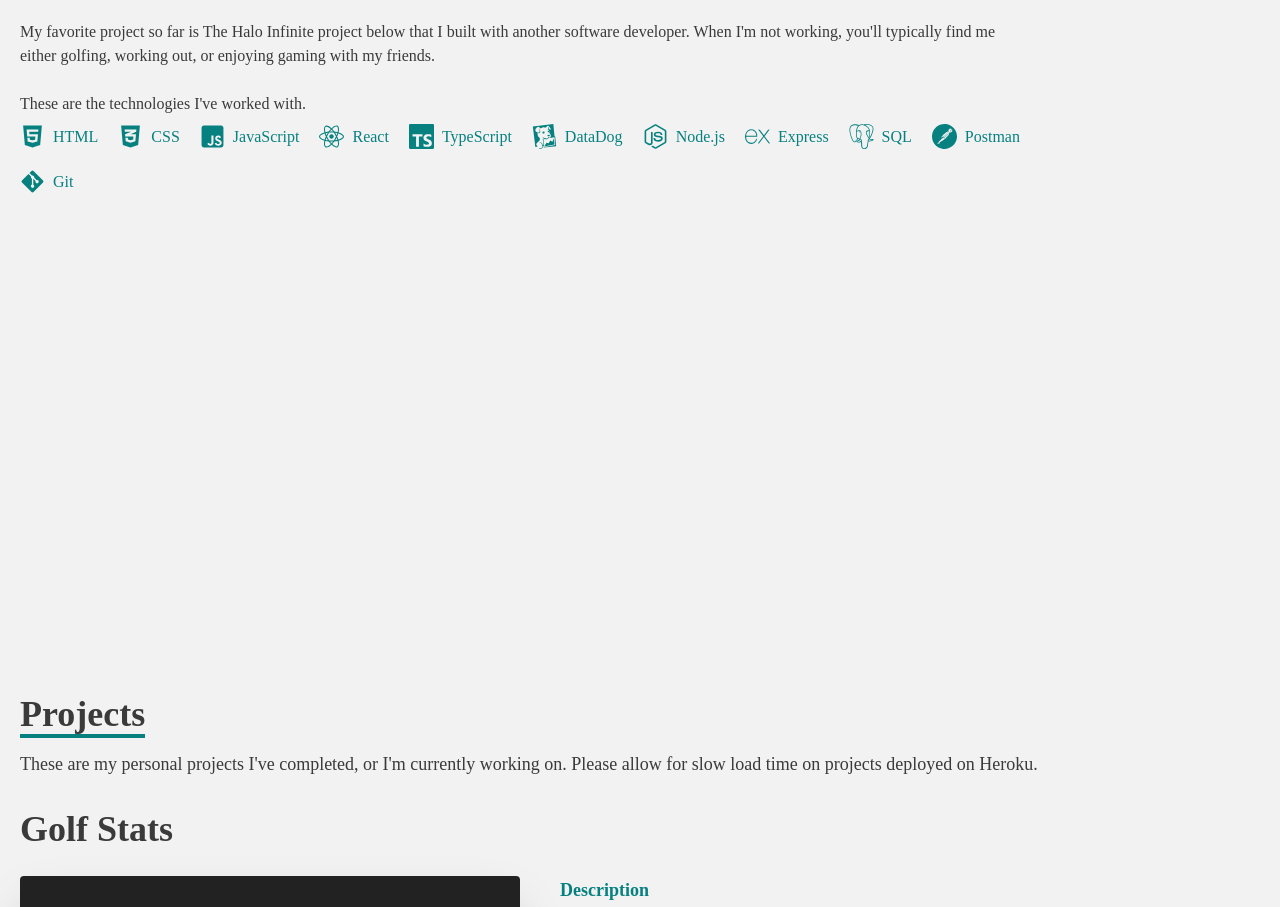
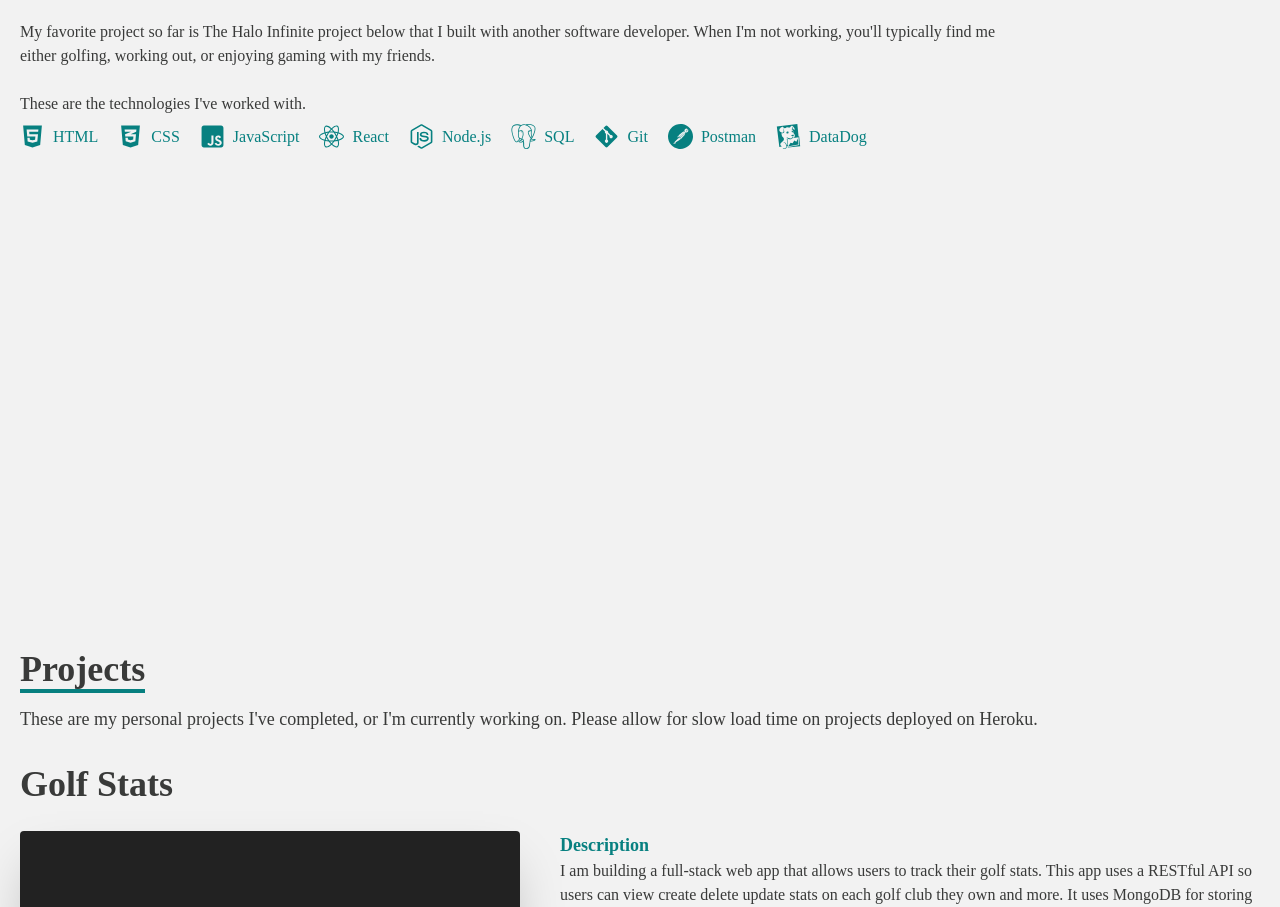
Before and after one commit to dougbeckwith/portfolio, a React (Create React App) app: page / in a window 1280 px wide. Shown: the part 1260-2167 px from the top of the page. Built offline with nearby package versions, Linux system fonts and the light colour scheme.

Commit message:
update about icons

```diff
--- a/src/components/about/About.jsx
+++ b/src/components/about/About.jsx
@@ -64,32 +64,24 @@ const About = () => {
                 <p className="pl-2">React</p>
               </div>
               <div className="flex items-center">
-                <SiTypescript size={25} />
-                <p className="pl-2">TypeScript</p>
-              </div>
-              <div className="flex items-center">
-                <SiDatadog  size={25} />
-                <p className="pl-2">DataDog</p>
-              </div>
-              <div className="flex items-center">
                 <FaNodeJs size={25} />
                 <p className="pl-2">Node.js</p>
-              </div>
-              <div className="flex items-center">
-                <SiExpress size={25} />
-                <p className="pl-2">Express</p>
               </div>
               <div className="flex items-center">
                 <SiPostgresql size={25} />
                 <p className="pl-2">SQL</p>
               </div>
               <div className="flex items-center">
+                <FaGitAlt size={25} />
+                <p className="pl-2">Git</p>
+              </div>
+              <div className="flex items-center">
                 <SiPostman size={25} />
                 <p className="pl-2">Postman</p>
               </div>
               <div className="flex items-center">
-                <FaGitAlt size={25} />
-                <p className="pl-2">Git</p>
+                <SiDatadog  size={25} />
+                <p className="pl-2">DataDog</p>
               </div>
             </ul>
           </section>
```
